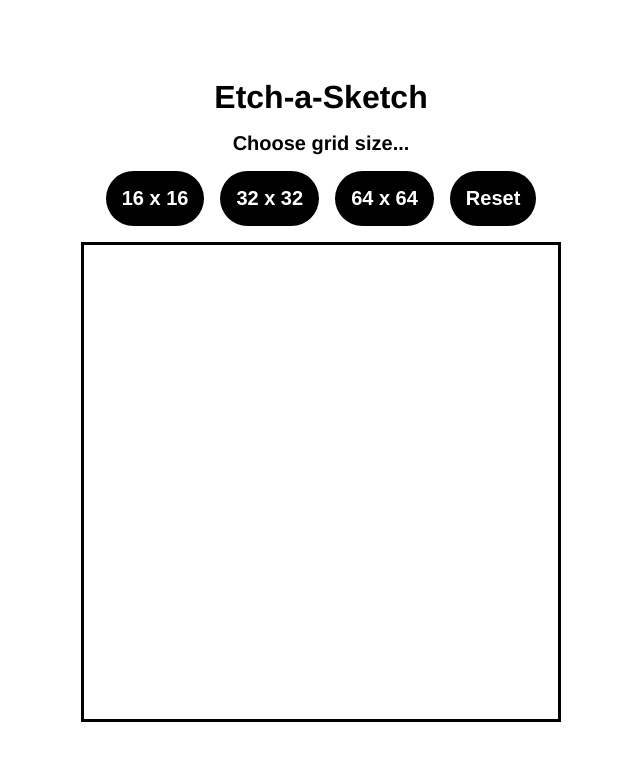
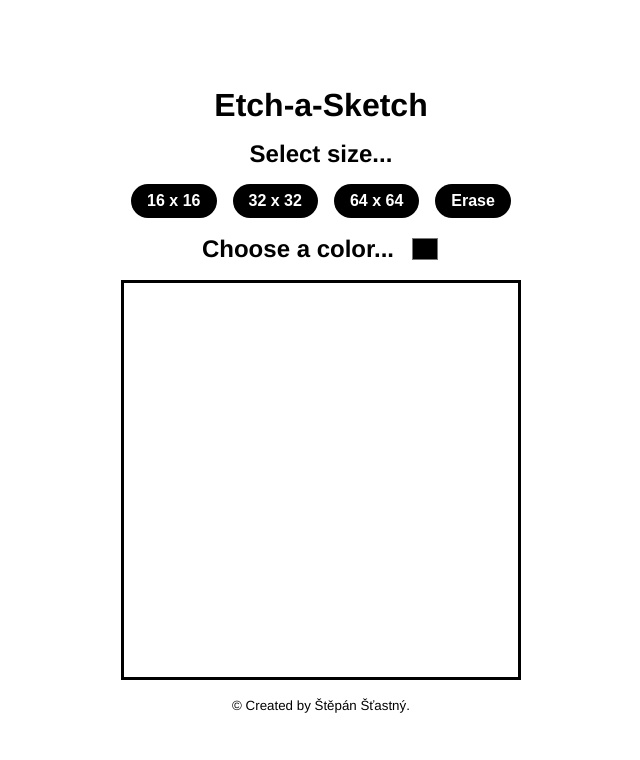
Before and after one commit to stepanstas/project-etch-a-sketch, a plain HTML site: page index.html in a window 1280 px wide. Shown: the whole page, without its empty margins (319-959 px from the left). Drawn offline with Linux system fonts and the light colour scheme.

Commit message:
Add color picker

```diff
--- a/index.html
+++ b/index.html
@@ -11,14 +11,23 @@
 <body>
     <header>
         <h1>Etch-a-Sketch</h1>
-        <p>Choose grid size...</p>
         <nav>
-            <button class="grid-size-btn" data-size="16">16 x 16</button>
-            <button class="grid-size-btn" data-size="32">32 x 32</button>
-            <button class="grid-size-btn" data-size="64">64 x 64</button>
-            <button class="grid-size-btn" id="reset-btn">Reset</button>
+            <h2>Select size...</h2>
+            <div class="nav-buttons">
+                <button class="nav-btn grid-size-btn" data-size="16">16 x 16</button>
+                <button class="nav-btn grid-size-btn" data-size="32">32 x 32</button>
+                <button class="nav-btn grid-size-btn" data-size="64">64 x 64</button>
+                <button class="nav-btn" id="reset-btn">Erase</button>
+            </div>
+            <div class="color-buttons">
+                <label for="color-picker">Choose a color...</label>
+                <input type="color" name="color-picker" id="color-picker">
+            </div>
         </nav>
     </header>
     <div class="container-grid"></div>
+    <footer>
+        <small>&copy Created by Štěpán Šťastný.</small>
+    </footer>
 </body>
 </html>
--- a/index.js
+++ b/index.js
@@ -1,10 +1,12 @@
 // Get the grid container and buttons for grid size
 const gridContainer = document.querySelector(".container-grid");
 const gridSizeBtns = document.querySelectorAll(".grid-size-btn");
+const colorPicker = document.querySelector("#color-picker");
 const resetBtn = document.querySelector("#reset-btn");
 
 // Set default grid size to 16
 let gridSize = 16;
+let selectedColor = "#000";
 
 // Create the grid squares
 function createGrid(size) {
@@ -28,6 +30,7 @@ function startGrid() {
         button.addEventListener("click", (event) => {
             gridSizeBtns.forEach((button) => button.classList.remove("active"));
             event.target.classList.toggle("active");
+            gridContainer.style.pointerEvents = "all";
             const newGridSize = parseInt(event.target.dataset.size);
             gridContainer.innerHTML = ""; // Clear the grid
             createGrid(newGridSize); // Create a new sized grid
@@ -47,21 +50,28 @@ function startGrid() {
         gridSizeBtns.forEach((button) => {
             button.classList.remove("active");
         })
+        gridContainer.style.pointerEvents = "none";
     }
 
     // Add event listener to change the color of squares on hover
     gridContainer.addEventListener("mouseover", (event) => {
         if(event.target.classList.contains("square")) {
 
-            // Create a random RGB color
+            event.target.style.backgroundColor = selectedColor;
+            /* Create a random RGB color
             const red = Math.floor(Math.random() * 256 );
             const green = Math.floor(Math.random() * 256);
             const blue = Math.floor(Math.random() * 256);
             const color = `rgb(${red}, ${green}, ${blue})`;
+            */
 
             // Set the background color of the square to the random generated color
-            event.target.style.backgroundColor = color;
+            //event.target.style.backgroundColor = color;
         }
+    })
+
+    colorPicker.addEventListener("input", (event) => {
+        selectedColor = event.target.value;
     })
 }
 
--- a/style.css
+++ b/style.css
@@ -2,7 +2,6 @@ html {
     font-family: Helvetica, Arial, sans-serif;
     font-size: 100%;
     box-sizing: border-box;
-    height: 100%;
 }
 
 :root {
@@ -23,7 +22,7 @@ html {
 }
 
 body {
-    height: 100%;
+    min-height: 100vh;
     width: 100%;
     margin: 0 auto;
     display: flex;
@@ -39,35 +38,47 @@ header {
     flex-direction: column;
     justify-content: center;
     align-items: center;
+    text-align: center;
     gap: 1rem;
 }
 
-header > p {
+nav > h2,
+label {
     font-weight: bold;
-    font-size: 1.25rem;
+    font-size: 1.5rem;
 }
 
 nav {
     display: flex;
-    flex-direction: row;
+    flex-direction: column;
     justify-content: center;
     align-items: center;
     gap: 1rem;
 }
 
-.grid-size-btn {
+.nav-buttons {
+    display: flex;
+    flex-flow: row wrap;
+    justify-content: space-between;
+    align-items: center;
+    gap: 1rem;
+}
+
+.nav-btn {
     border: none;
     border-radius: 50px;
     background-color: var(--secondary-bg-color);
     color: var(--secondary-text-color);
-    padding: 1rem;
+    padding:  0.5rem 1rem;
     font-weight: bold;
-    font-size: 1.25rem;
+    font-size: 1rem;
+    text-align: center;
     cursor: pointer;
     transition: all 0.2s ease-in-out;
 }
 
-.grid-size-btn:hover,
+.nav-btn:hover,
+.nav-btn.active,
 .grid-size-btn.active {
     background-color: var(--hover-bg-color);
 }
@@ -76,12 +87,13 @@ nav {
     display: grid;
     grid-template-columns: repeat(16, 1fr);
     grid-template-rows: repeat(16, 1fr);
-    height: 100%;
-    max-height: 480px;
-    width: 100%;
-    max-width: 480px;
+    height: 400px;
+    max-height: 100%;
+    width: 400px;
+    max-width: 100%;
     background-color: var(--primary-bg-color);
     border: 3px solid var(--secondary-bg-color);
+    pointer-events: none;
 }
 
 .square {
@@ -89,6 +101,48 @@ nav {
     cursor: cell;
 }
 
-.square:hover {
-    background-color: var(--secondary-bg-color);
+.color-buttons {
+    display: flex;
+    align-items: center;
+    gap: 1rem;
 }
+
+input[type="color"] {
+    border: none;
+    outline: none;
+    height: 30px;
+    width: 30px;
+    background-color: var(--primary-bg-color);
+    cursor: pointer;
+}
+
+
+
+@media (max-width: 430px) {
+    .nav-buttons {
+        gap: 0.5rem;
+    }
+}
+
+@media (max-width: 401px) {
+    .nav-btn {
+        flex: 1 45%;
+    }
+}
+
+@media (max-width: 301px) {
+    .color-buttons {
+        flex-direction: column;
+        gap: 0.5rem;
+    }
+}
+
+@media (max-width: 301px) {
+    body {
+        font-size: 0.75rem;
+    }
+
+    .nav-btn {
+        flex: 1 100%;
+    }
+}
```
